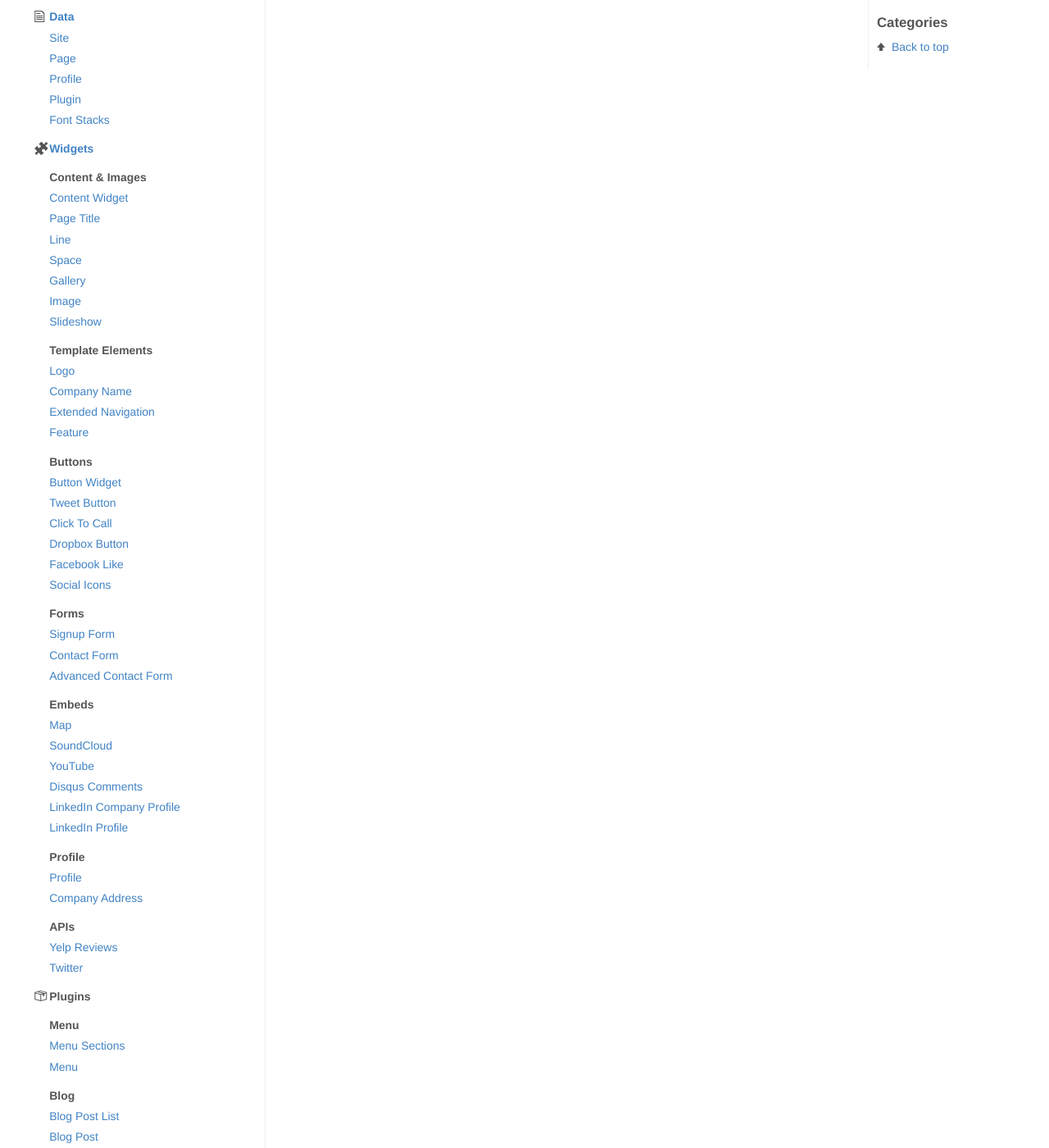
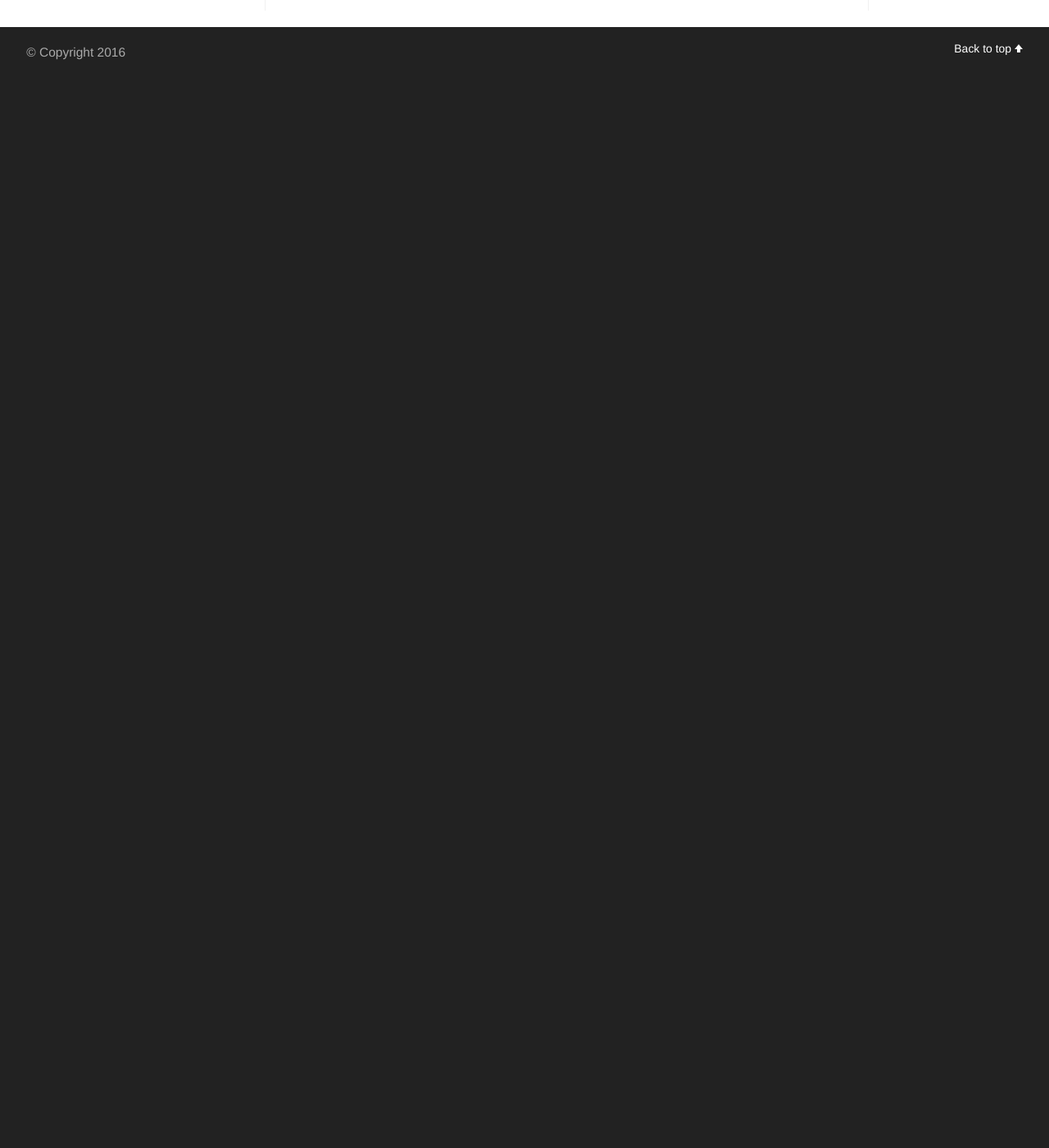
Before and after one commit to skoroth-kw/dockit, a Jekyll site: the page built from updates.md, in a window 1280 px wide and 1400 px high, scrolled down 489 px. Shown: the whole window at 82% size. Built offline with Jekyll 4.4.1, drawn with Linux system fonts in a browser that asks for light colours; nearby versions of some CDN libraries; after the commit the page ends 900 px from its top, so only the background shows below that; some of the changed text lies outside the part shown.

Commit message:
Updated navigation.yml

```diff
--- a/_data/navigation.yml
+++ b/_data/navigation.yml
@@ -50,169 +50,6 @@ navdocs:
 
 
 
-
-# DATA
-- title: Data
-  url: /data/
-  icon: file-text
-  subnav:
-  - title: Site
-    url: /data/site/
-  - title: Page
-    url: /data/page/
-  - title: Profile
-    url: /data/profile/
-  - title: Plugin
-    url: /data/plugin/
-  - title: Font Stacks
-    url: /data/font-stacks/
-
-# WIDGETS
-- title: Widgets
-  url: /widgets/
-  icon: puzzle
-  subnav:
-
-  # CONTENT & IMAGES
-  - title: Content & Images
-    url:
-  - title: Content Widget
-    url: /widgets/v2/content-widget/
-  - title: Page Title
-    url: /widgets/v2/page-title/
-  - title: Line
-    url: /widgets/v2/line/
-  - title: Space
-    url: /widgets/v2/space/
-  - title: Gallery
-    url: /widgets/v2/gallery/
-  - title: Image
-    url: /widgets/v2/image/
-  - title: Slideshow
-    url: /widgets/v2/slideshow/
-
-  # TEMPLATE ELEMENTS
-  - title: Template Elements
-    url:
-  - title: Logo
-    url: /widgets/v2/logo/
-  - title: Company Name
-    url: /widgets/v2/company-name/
-  - title: Extended Navigation
-    url: /widgets/v2/extended-navigation/
-  - title: Feature
-    url: /widgets/v2/feature/
-
-  # BUTTONS
-  - title: Buttons
-    url:
-  - title: Button Widget
-    url: /widgets/v2/button-widget/
-  - title: Tweet Button
-    url: /widgets/v2/tweet-button/
-  - title: Click To Call
-    url: /widgets/v2/click-to-call/
-  - title: Dropbox Button
-    url: /widgets/v2/dropbox-button/
-  - title: Facebook Like
-    url: /widgets/v2/facebook-like/
-  - title: Social Icons
-    url: /widgets/v2/social-icons/
-
-  # FORMS
-  - title: Forms
-    url:
-  - title: Signup Form
-    url: /widgets/v2/signup-form/
-  - title: Contact Form
-    url: /widgets/v2/contact-form/
-  - title: Advanced Contact Form
-    url: /widgets/v2/advanced-contact-form/
-
-  # EMBEDS
-  - title: Embeds
-    url:
-  - title: Map
-    url: /widgets/v2/map/
-  - title: SoundCloud
-    url: /widgets/v2/soundcloud/
-  - title: YouTube
-    url: /widgets/v2/youtube/
-  - title: Disqus Comments
-    url: /widgets/v2/disqus-comments/
-  - title: LinkedIn Company Profile
-    url: /widgets/v2/linkedin-company-profile/
-  - title: LinkedIn Profile
-    url: /widgets/v2/linkedin-profile/
-
-  # PROFILE
-  - title: Profile
-    url:
-  - title: Profile
-    url: /widgets/v2/profile/
-  - title: Company Address
-    url: /widgets/v2/company-address/
-
-  # APIs
-  - title: APIs
-    url:
-  - title: Yelp Reviews
-    url: /widgets/v2/yelp-reviews/
-  - title: Twitter
-    url: /widgets/v2/twitter/
-
-# PLUGINS
-- title: Plugins
-  icon: package
-  subnav:
-
-  # MENU
-  - title: Menu
-    url:
-  - title: Menu Sections
-    url: /widgets/v2/menu-sections/
-  - title: Menu
-    url: /widgets/v2/menu/
-
-  # BLOG
-  - title: Blog
-    url:
-  - title: Blog Post List
-    url: /widgets/v2/blog-post-list/
-  - title: Blog Post
-    url: /widgets/v2/blog-post/
-  - title: Blog Search
-    url: /widgets/v2/blog-search/
-
-  # ECOMMERCE
-  - title: Ecommerce
-    url:
-  - title: Ecommerce Basket
-    url: /widgets/v2/ecommerce-basket/
-  - title: Ecommerce Basket Summary
-    url: /widgets/v2/ecommerce-basket-summary/
-  - title: Ecommerce Categories
-    url: /widgets/v2/ecommerce-categories/
-  - title: Ecommerce Featured
-    url: /widgets/v2/ecommerce-featured/
-  - title: Ecommerce Legal
-    url: /widgets/v2/ecommerce-legal/
-  - title: Ecommerce Product List
-    url: /widgets/v2/ecommerce-product-list/
-  - title: Ecommerce Product
-    url: /widgets/v2/ecommerce-product/
-
-# DEPRECATED
-- title: Deprecated
-  icon: trashcan
-  subnav:
-  - title: Redirect To Desktop
-    url: /widgets/v1/redirect-to-desktop/
-  - title: Ecommerce Checkout
-    url: /widgets/v1/ecommerce-checkout/
-  - title: Ecommerce Confirmation
-    url: /widgets/v1/ecommerce-confirmation/
-
 navfooter:
 - title: Back to top
   url: '#top"  data-scroll="true'
```
